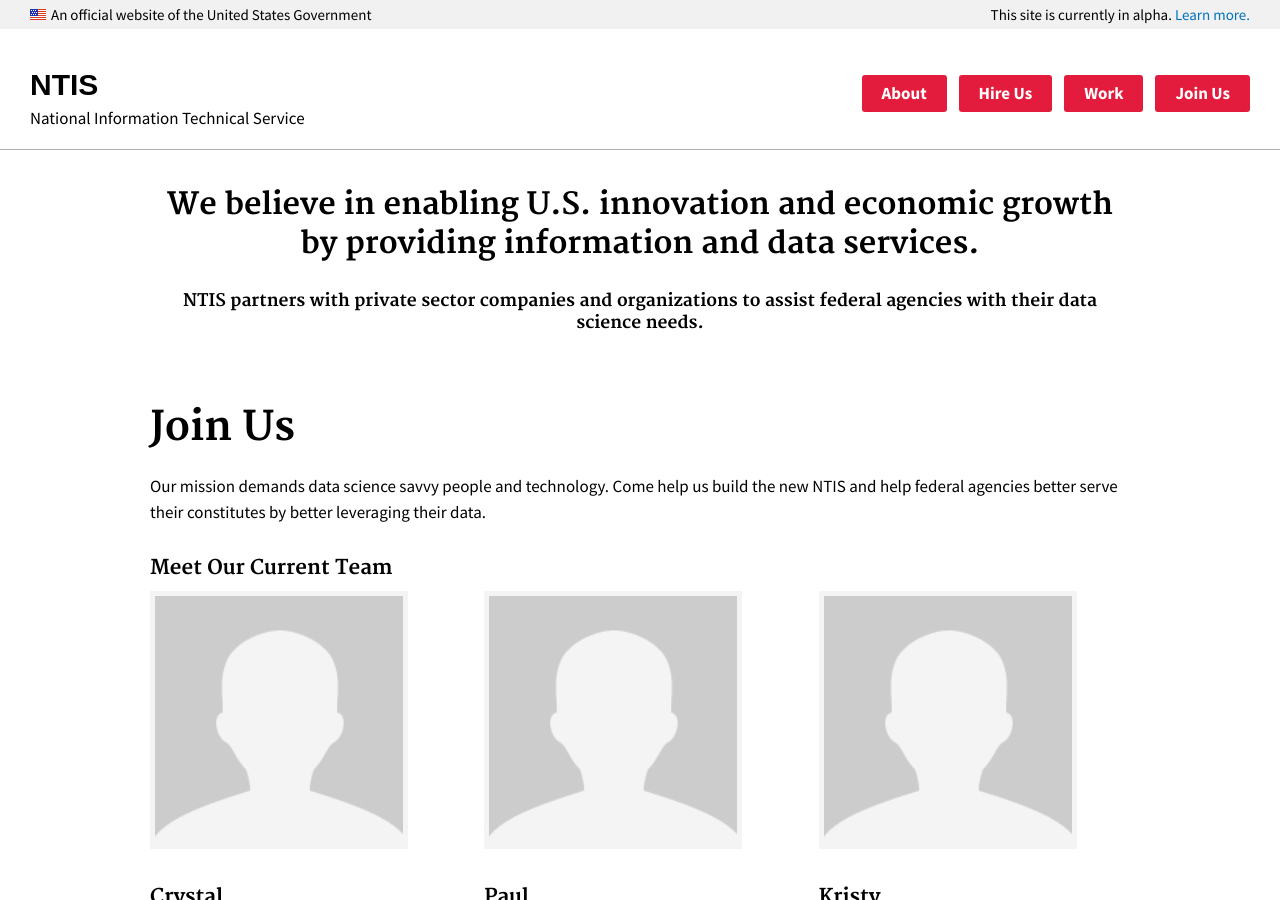
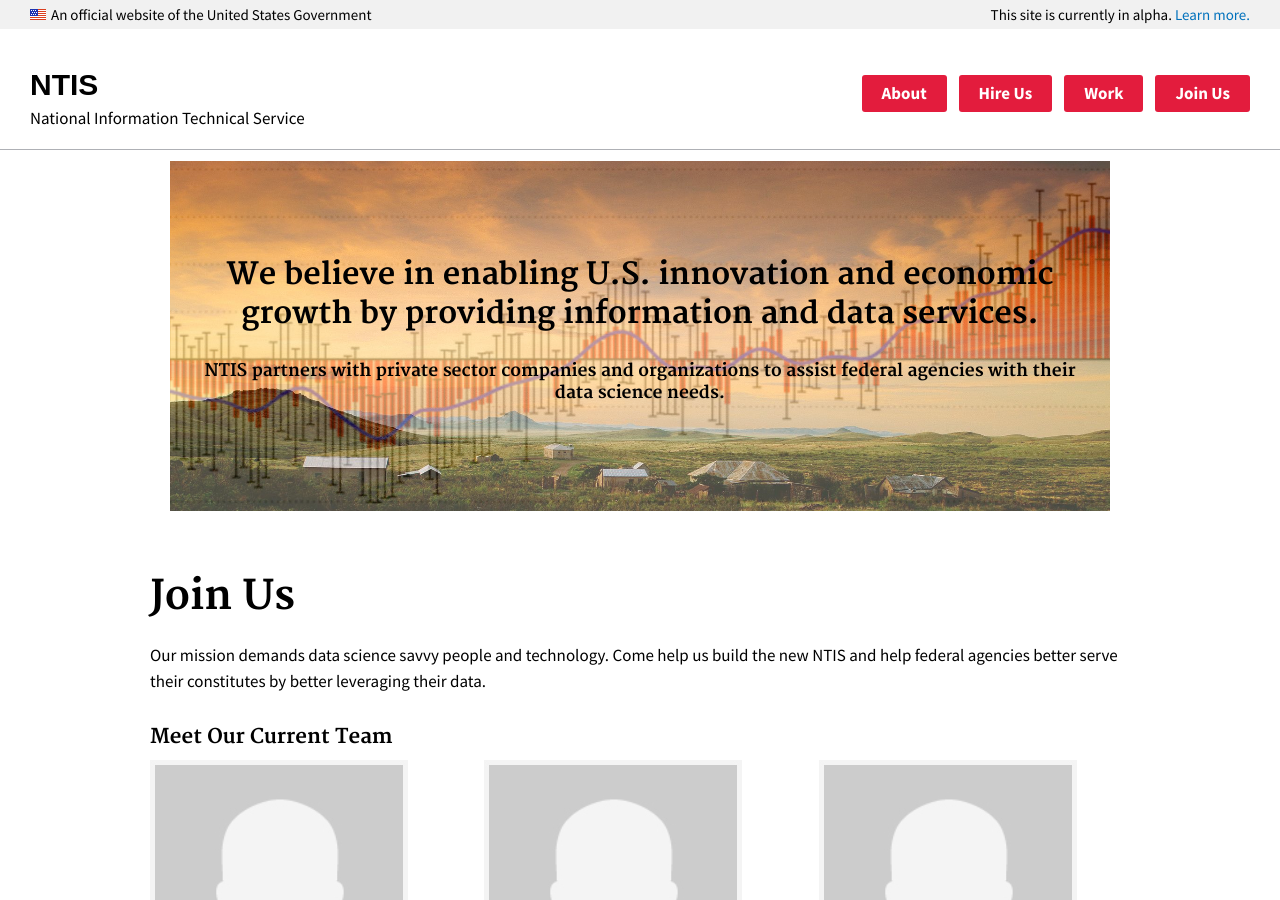
Before and after one commit to 18F/ntis-gov, a Jekyll site: the page built from index.html, in a window 1280 px wide and 900 px high. Built offline with Jekyll 4.4.1, drawn with Linux system fonts in a browser that asks for light colours.

Commit message:
adding hero

```diff
--- a/_includes/header.html
+++ b/_includes/header.html
@@ -29,16 +29,16 @@
         </div>
         <ul class="usa-button-list usa-unstyled-list" style="margin-top: 10px;">
           <li>
-            <a class="usa-button usa-button-secondary" href="/">About</a>
+            <a class="usa-button usa-button-secondary" href="{{ site.baseurl }}">About</a>
           </li>
           <li>
-            <a class="usa-button usa-button-secondary" href="/">Hire Us</a>
+            <a class="usa-button usa-button-secondary" href="{{ site.baseurl }}">Hire Us</a>
           </li>
           <li>
-            <a class="usa-button usa-button-secondary" href="/">Work</a>
+            <a class="usa-button usa-button-secondary" href="{{ site.baseurl }}">Work</a>
           </li>
           <li>
-            <a class="usa-button usa-button-secondary" href="/">Join Us</a>
+            <a class="usa-button usa-button-secondary" href="{{ site.baseurl }}">Join Us</a>
           </li>
         </ul>
       </nav>
--- a/index.html
+++ b/index.html
@@ -3,9 +3,12 @@
 title: NTIS
 ---
 
-<div class="usa-grid ntis-center">
-  <h2>We believe in enabling U.S. innovation and economic growth by providing information and data services.</h2>
-  <h4>NTIS partners with private sector companies and organizations to assist federal agencies with their data science needs.</h4>
+<div class="usa-grid ntis-center" style="margin-top: 20px; background-image: url({{ site.baseurl }}/assets/site/img/ntis-hero.png); height: 350px; width: 940px;">
+  <!-- <img src="{{ site.baseurl }}/assets/site/img/ntis-hero.png" /> -->
+  <div style="padding-top: 50px;">
+    <h2>We believe in enabling U.S. innovation and economic growth by providing information and data services.</h2>
+    <h4>NTIS partners with private sector companies and organizations to assist federal agencies with their data science needs.</h4>
+  </div>
 </div>
 
 <div class="usa-grid">
```
Also changed, not shown: assets/site/img/ntis-hero.png (added).
